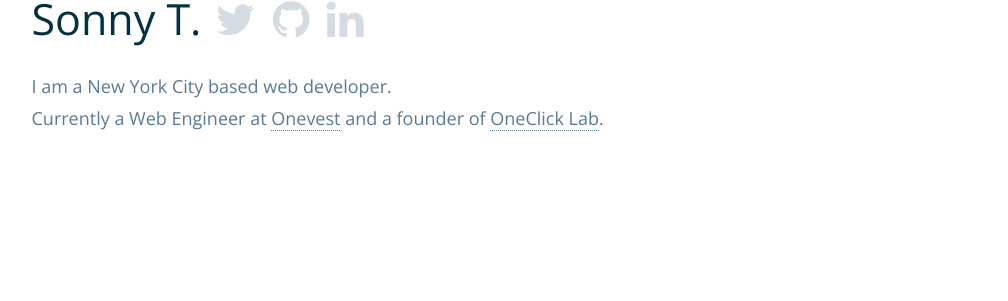
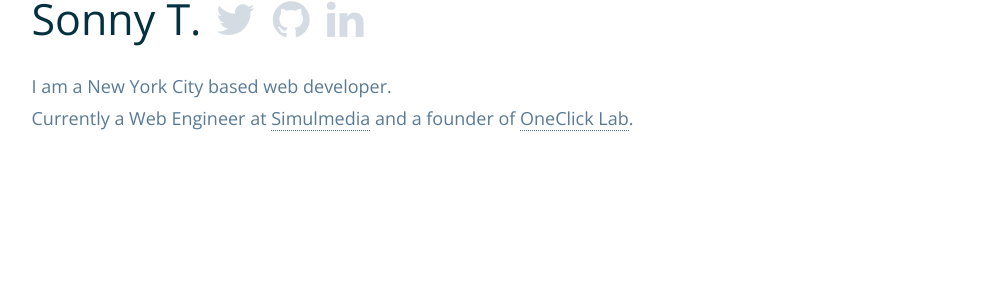
Before and after one commit to sonnyt/sonnyt.github.io, a Jekyll site: the page built from index.html, in a window 1280 px wide. Shown: the part 212-513 px from the top of the page, without its empty margins (136-1144 px from the left). Built offline with Jekyll 4.4.1, drawn with Linux system fonts in a browser that asks for light colours; nearby versions of some CDN libraries.

Commit message:
Update index.html

```diff
--- a/index.html
+++ b/index.html
@@ -6,7 +6,7 @@ layout: layout
         <div class="row">
             <div class="col-md-10 col-md-offset-1">
                 <h1 class="title">Sonny T. <a target="_blank" href="http://twitter.com/sonnyt" title="Twitter" class="fa fa-twitter"></a> <a target="_blank" href="http://github.com/sonnyt" title="Github" class="fa fa-github"></a> <a target="_blank" href="http://linkedin.com/in/sonnytulyaganov" title="LinkedIn" class="fa fa-linkedin"></a></h1>
-                <p>I am a New York City based web developer. <br /> Currently a Web Engineer at <a target="_blank" href="http://onevest.com" title="Onevest">Onevest</a> and a founder of <a target="_blank" href="http://oneclicklab.com" title="OneClick Lab">OneClick Lab</a>.</p>
+                <p>I am a New York City based web developer. <br /> Currently a Web Engineer at <a target="_blank" href="http://simulmedia.com" title="Simulmedia">Simulmedia</a> and a founder of <a target="_blank" href="http://oneclicklab.com" title="OneClick Lab">OneClick Lab</a>.</p>
             </div>
         </div>
     </div>
```
